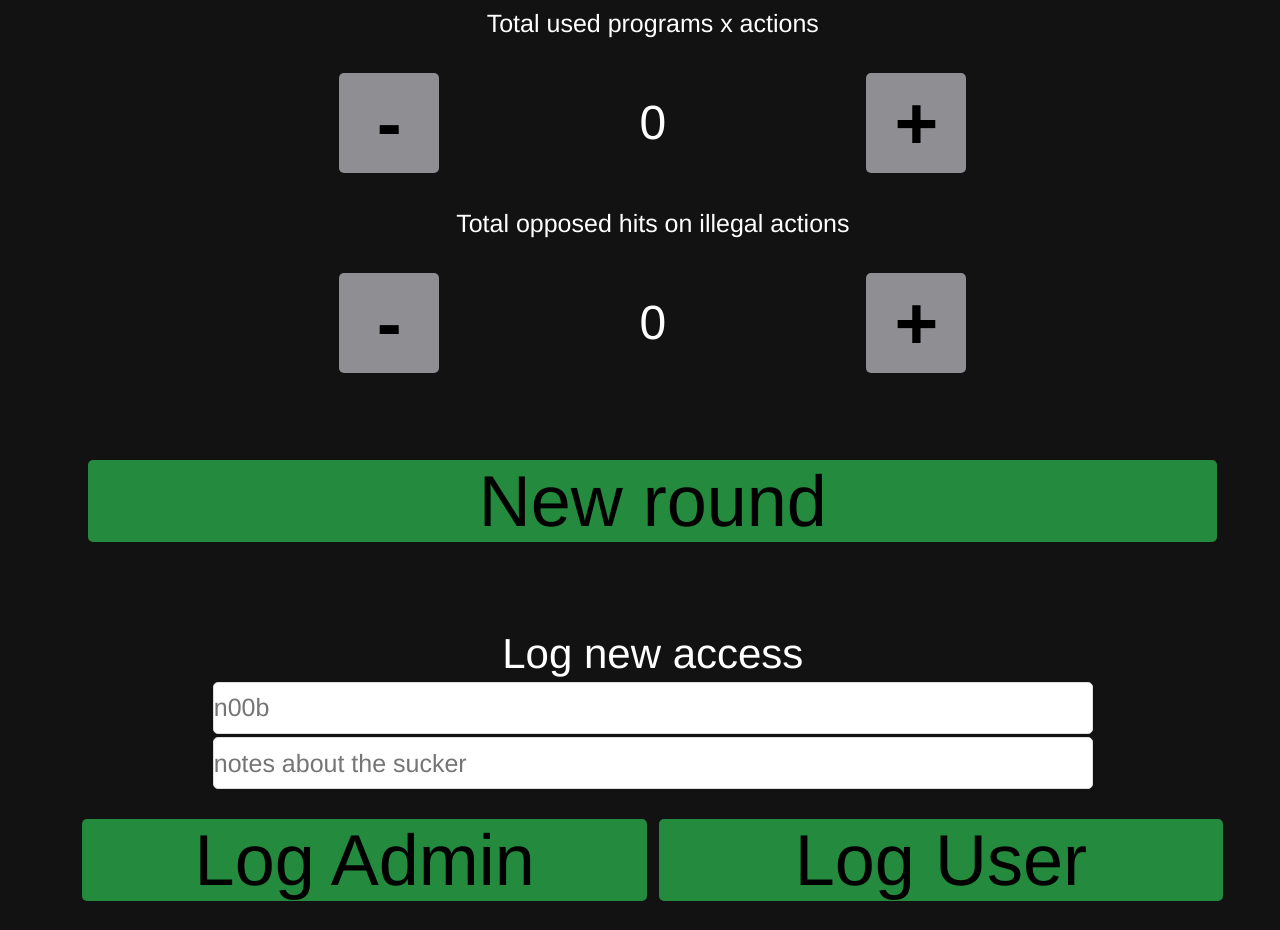
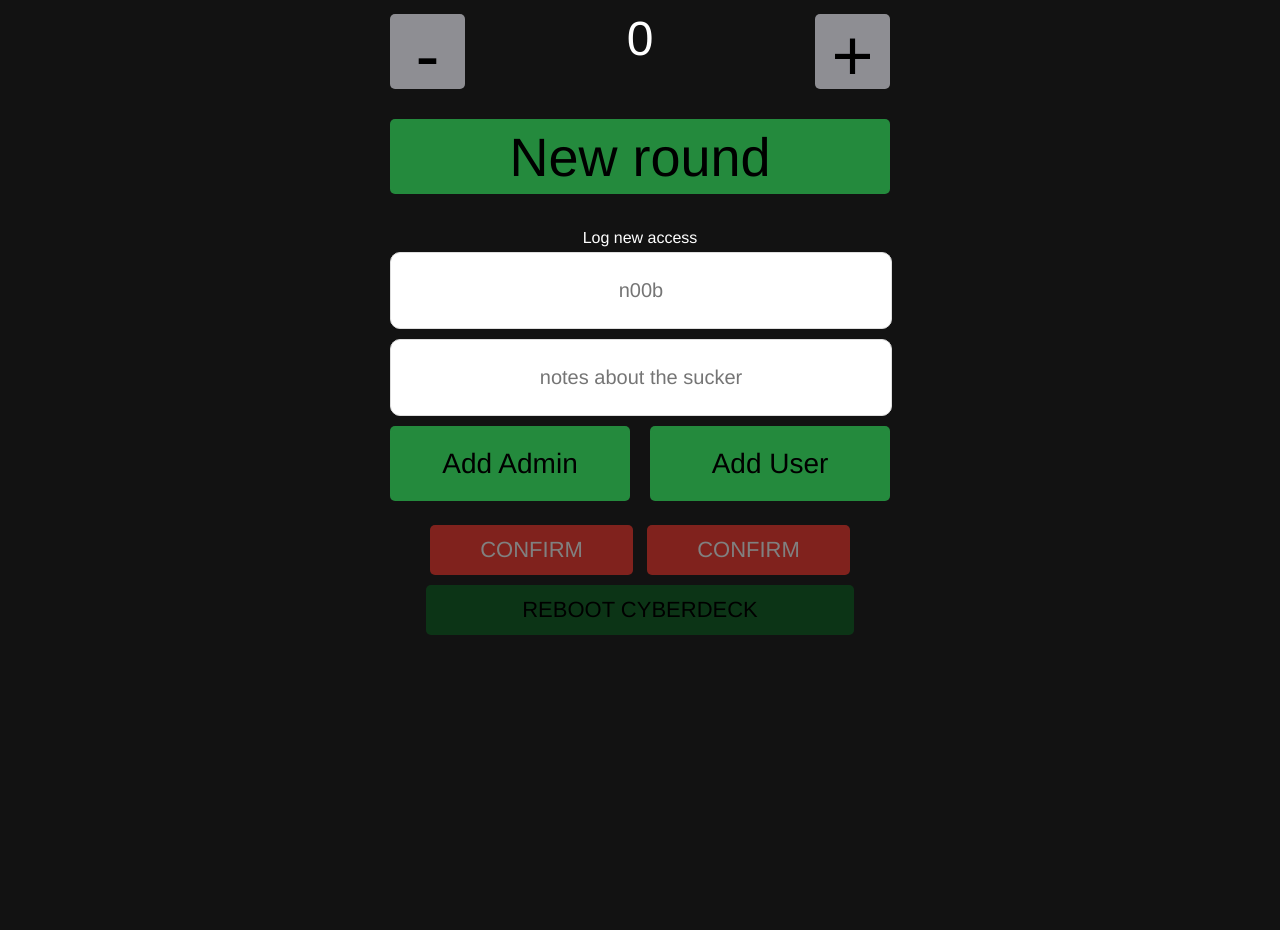
Before and after one commit to slettli/metaroll-oscalc, a plain HTML site: page index.html in a window 1280 px wide. Shown: the part 369-1299 px from the top of the page. After the commit the page ends 1040 px from the top, so only its background shows below. Drawn offline with Linux system fonts and the light colour scheme.

Commit message:
Slight UI improvement and bugfix regarding adding new admins

```diff
--- a/index.html
+++ b/index.html
@@ -4,12 +4,13 @@
         <title>oscalc</title>
         <script type="text/javascript" src="oscalc.js"></script>
         <link rel="stylesheet" type="text/css" href="style.css">
+        <meta name="viewport" content="width=device-width, initial-scale=1.0">
     </head>
     <body>
         <div class="content">
             <div id="topInfo">
-                <p id="currentOS">0</p><br>
-                <p id="roundsUntilGod">Until GOD: ???</p>
+                <h1 id="currentOS">0</h1><br>
+                <h2 id="roundsUntilGod">Until GOD: ???</h2>
             </div>
             <div id="infoDisplay">
                 <p id="roundsCounter">Round: 0</p><br>
@@ -19,7 +20,7 @@
             </div>
             <div id="programsContainer">
                 <div class="metaControls">
-                    <p>Total used programs x actions</p><br>
+                    <p>Total used hacking programs</p><br>
                     <div class="metaButtons">
                             <button id="programsDownBtn" class="numButton downBtn" type="button" onclick="InputHandler.command('decreasePrograms')">-</button>
                             <p class="numIndicator" id="numPrograms">0</p>
@@ -44,13 +45,17 @@
                     <input type="text" id="accessName" name="accessName" placeholder="n00b">
                     <input type="text" id="accessNote" name="accessNote" placeholder="notes about the sucker">
                 </form>
-                <button id="newAccessBtn" class="halfWideButton" type="button" onclick="InputHandler.command('newAdmin')">Log Admin</button>
-                <button id="newAccessBtn" class="halfWideButton" type="button" onclick="InputHandler.command('newUser')">Log User</button>
+                <div id="newAccessBtn">
+                    <button class="halfWideButton downBtn" type="button" onclick="InputHandler.command('newAdmin')">Add Admin</button>
+                    <button class="halfWideButton upBtn" type="button" onclick="InputHandler.command('newUser')">Add User</button>
+                </div>
             </div>
             <div id="rebootControls">
                 <!-- MAKE REBOOT BUTTON GREYED OUT AND UNCLICKABLE UNTIL COFNIRM IS PRESSED -->
-                <button id="confirmBtn" class="rebootBtn" type="button" onclick="controlInput('reboot')">CONFIRM</button>
-                <button id="confirmBtn" class="rebootBtn" type="button" onclick="controlInput('reboot')">CONFIRM</button><br>
+                <div id="rebootControlsConfirm">
+                    <button id="confirmBtn" class="rebootBtn" type="button" onclick="controlInput('reboot')">CONFIRM</button>
+                    <button id="confirmBtn" class="rebootBtn" type="button" onclick="controlInput('reboot')">CONFIRM</button>
+                </div>
                 <button id="stopBtn" type="button" onclick="controlInput('reboot')">REBOOT CYBERDECK</button>
             </div>
             <div id="accessList">
--- a/oscalc.js
+++ b/oscalc.js
@@ -119,7 +119,7 @@ const NewAccess = (() => {
     const _readForm = (type) => {
         let name = document.getElementById("accessName").value;
         let notes = document.getElementById("accessNote").value;
-        if (type === "admin"){
+        if (type == "newAdmin"){
             _newAdmin(name,notes);
         }
         else {
--- a/style.css
+++ b/style.css
@@ -7,6 +7,20 @@
 body {
     background-color: #121212;
     color: #ffffff;
+    min-height: 100%;
+}
+
+html, body {
+    box-sizing: border-box;
+}
+
+html {
+    height: 100%;
+    width: 100%;
+}
+
+p {
+    font-size: 15px;
 }
 
 button:hover {
@@ -15,27 +29,23 @@ button:hover {
 }
 
 input[type=text], [type=number] {
-    height: 50px;
-    width: 70%;
+    height: 75px;
+    width: 100%;
+    margin: 5px 0;
     border: 1px solid #dedede;
-    border-radius: 5px;
-    font-size:  25px;
-}
-
-input[type=radio]{
-    top: 0;
-    left: 0;
-    height: 50px;
-    width: 50px;
-    background-color: #eee;
-    border-radius: 50%;
+    border-radius: 10px;
+    font-size: 20px;
+    text-align: center;
 }
 
 /* Main info */
 
 .content {
-    width: 98%;
-    margin: 2%;
+    min-height: 100vh;
+    margin: 0 auto;
+    max-width: 31.25em;
+    min-width: 18.75em;
+    padding: 1em;
     text-align: center;
 }
 
@@ -44,11 +54,11 @@ input[type=radio]{
 }
 
 #currentOS {
-    font-size: 108px;
+    font-size: 72px;
 }
 
 #roundsUntilGod {
-    font-size: 48px;
+    font-size: 24px;
 }
 
 #infoDisplay {
@@ -56,7 +66,6 @@ input[type=radio]{
 }
 
 #infoDisplay p {
-    font-size: 36px;
     display: inline-block;
 }
 
@@ -68,49 +77,58 @@ input[type=radio]{
 
 #programsContainer p, #hitsContainer p {
     display: inline;
-    line-height: 100px;
+    line-height: 50px;
 }
 
 #roundBtn {
-    margin-top: 7%;
+    margin-top: 30px;
     background-color: RGB(36,138,61);
 }
 
 #newAccess {
-    margin-top: 7%;
-    font-size: 42px;
+    margin-top: 35px;
 }
 
 #newAccessBtn {
-    margin-top: 30px;
-}
-
-#rebootControls {
-    margin-top: 7%;
-}
-
-#rebootControls button {
-    margin: 1%;
+    margin-top: 5px;
+    width: 100%;
+    display: inline-block;
 }
 
 #stopBtn {
     background-color: RGB(48,209,88);
     filter: brightness(25%);
     color: #000000;
-    font-size: 42px;
+    font-size: 22px;
     border-radius: 5px;
     border: none;
-    width: 52%;
+    height: 50px;
+    width: 95%;
+}
+
+#rebootControls {
+    width: 90%;
+    margin: 15px auto;
+}
+
+#rebootControls button {
+    margin: 5px;
+}
+
+#rebootControlsConfirm {
+    width: 100%;
+    display: inline-block;
 }
 
 .rebootBtn {
     background-color: RGB(255,69,58);
     filter: brightness(50%);
     color: white;
-    font-size:42px;
+    font-size: 22px;
     border-radius: 5px;
     border: none;
-    width: 25%;
+    width: 45%;
+    height: 50px;
 }
 
 .rebootBtn:hover {
@@ -118,38 +136,38 @@ input[type=radio]{
 }
 
 .metaControls {
-    width: 50%;
-    font-size: 25px;
+    width: 100%;
     display: inline-block;
 }
 
 .numButton {
     background-color: RGB(142,142,147);
-    font-weight: bold;
     font-family: arial;
     border-radius: 5px;
     border: none;
-    width: 100px;
-    height: 100px;
-    font-size: 75px;
+    width: 75px;
+    height: 75px;
+    font-size: 72px;
 }
 
 .wideButton {
     background-color: RGB(36,138,61);
     color: #000000;
-    font-size:72px;
+    font-size: 54px;
     border-radius: 5px;
     border: none;
-    width: 90%;
+    width: 100%;
+    height: 75px;
 }
 
 .halfWideButton {
     background-color: RGB(36,138,61);
     color: #000000;
-    font-size:72px;
+    font-size: 28px;
     border-radius: 5px;
     border: none;
-    width: 45%;
+    height: 75px;
+    width: 48%;
 }
 
 .downBtn {
```
